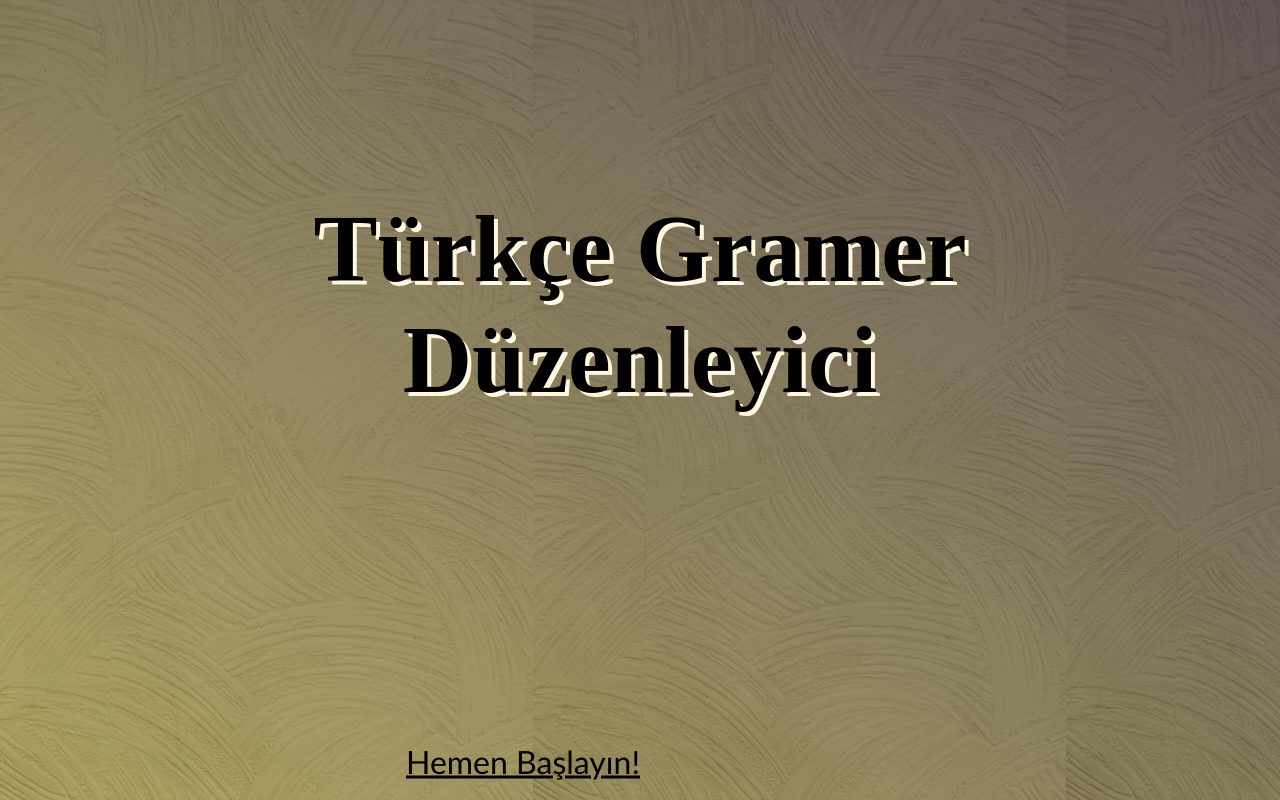
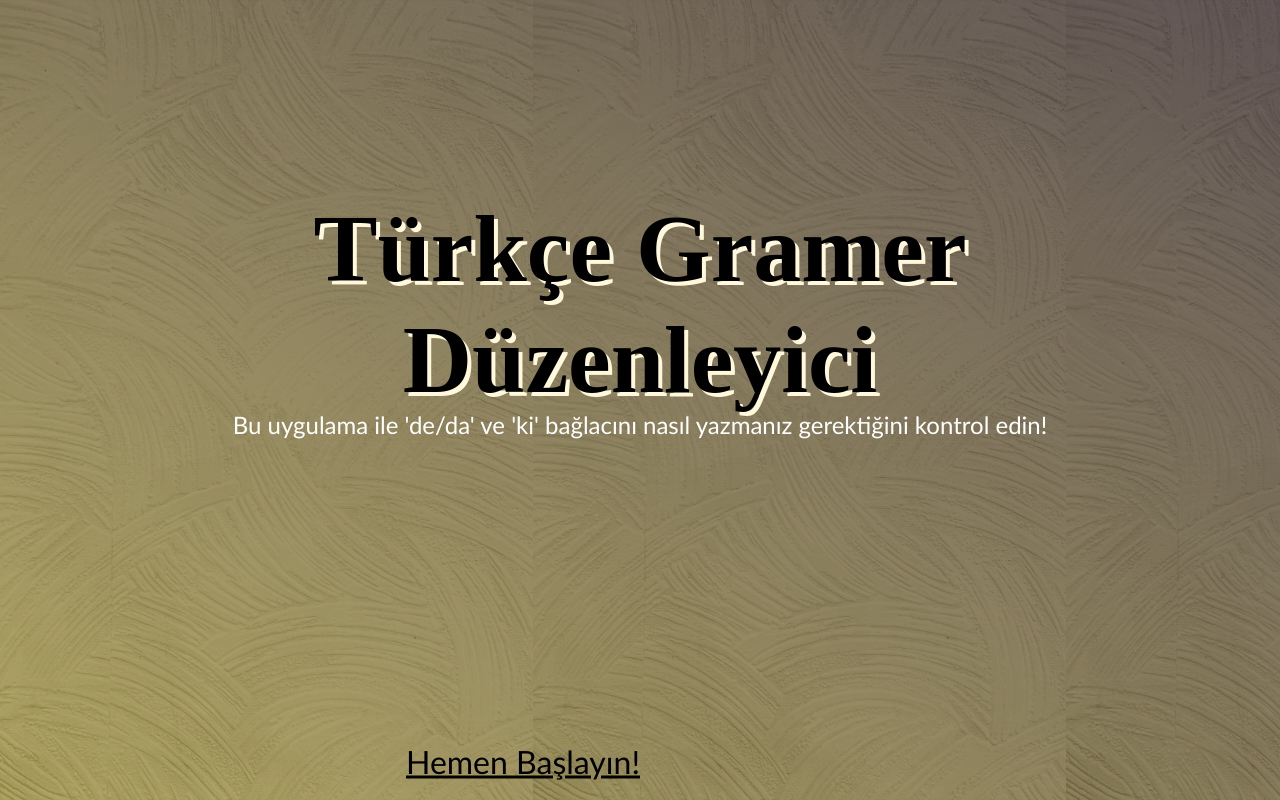
Before and after one commit to bengisucam/TurkishGrammarCorrection, a Django app: page / in a window 1280 px wide. Run offline with Django 3.2, Linux system fonts and the light colour scheme.

Commit message:
some changes

```diff
--- a/WebProject/myapp/static/css/form.css
+++ b/WebProject/myapp/static/css/form.css
@@ -109,4 +109,8 @@ body {
     font-size: 1em;
     font-family: "Gill Sans MT";
     color: #fff;
+    top: 20%;
+    left: 80%;
+    margin-right: -50%;
+    transform: translate(-50%, -50%)
 }
--- a/WebProject/myapp/static/css/style.css
+++ b/WebProject/myapp/static/css/style.css
@@ -61,12 +61,19 @@ a, a:hover, a:visited{
     position: center;
     -webkit-transform: translate(-50%, -50%);
     transform: translate(-50%, -50%);
-    /*margin: 600px 40em 10em 10em;*/
+    /*margin: 60px 40em 10em 10em;*/
 }
 
-/*p {*/
-/*    font-size: 1.5em;*/
-/*    font-weight: 500;*/
-/*    font-family: "Gill Sans MT";*/
-/*    color: #fff;*/
-/*}*/
+p {
+    font-size: 1.5em;
+    font-weight: 500;
+    font-family: "Gill Sans MT";
+    color: #fff;
+    /*text-align: center;*/
+    position: absolute;
+    top: 50%;
+    left: 50%;
+    margin-right: -50%;
+    transform: translate(-50%, -50%)
+
+}
--- a/WebProject/myapp/templates/myapp/base.html
+++ b/WebProject/myapp/templates/myapp/base.html
@@ -10,6 +10,7 @@
     <body>
         <div id="wrapper">
             <h1>Türkçe Gramer Düzenleyici</h1>
+            <p>Bu uygulama ile 'de/da' ve 'ki' bağlacını nasıl yazmanız gerektiğini kontrol edin!</p>
             <a id="link-to-form" href="{% url 'form' %}">Hemen Başlayın!</a>
             <!--    <a href="form">Go to</a>-->
         </div>
```
